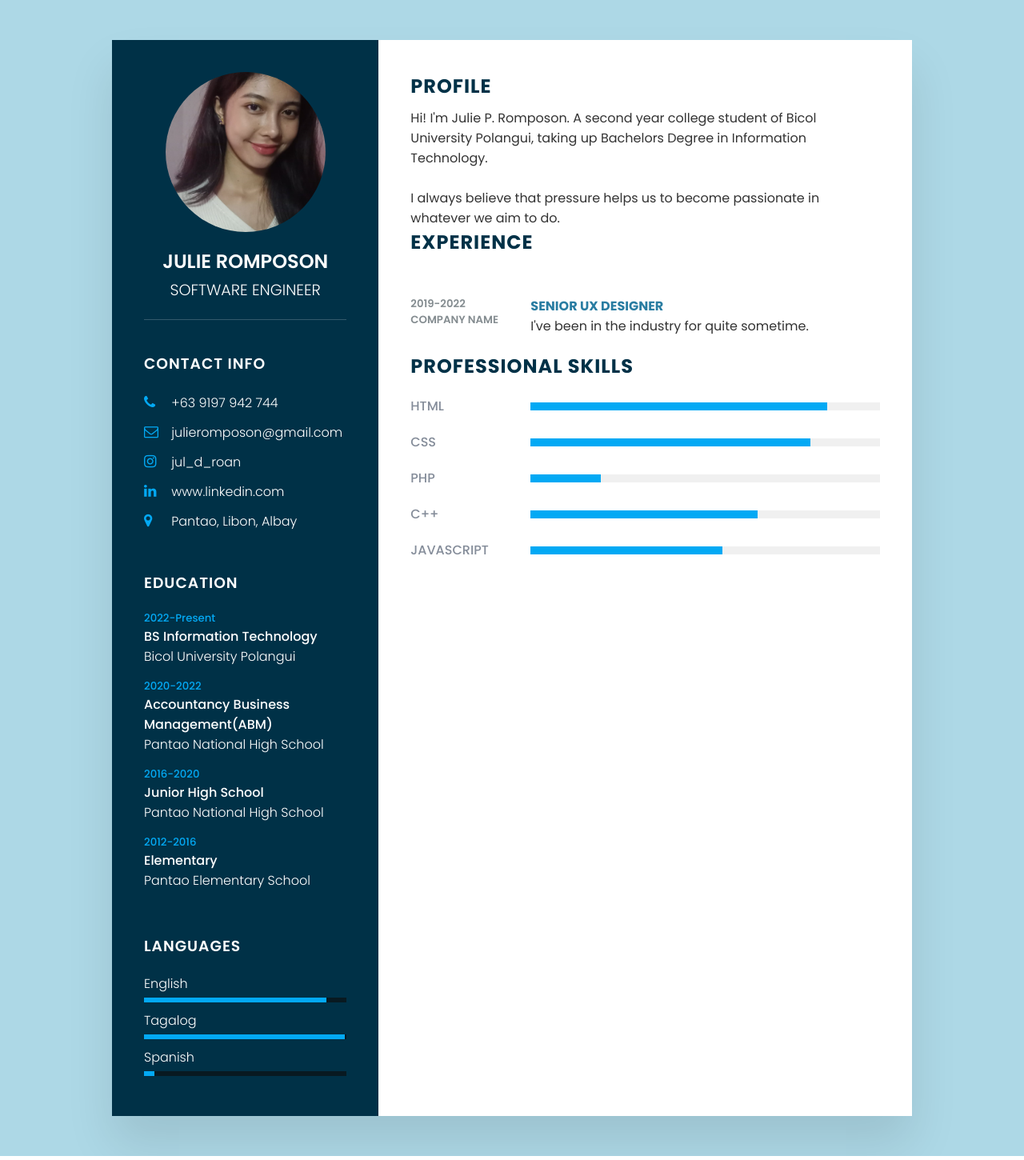
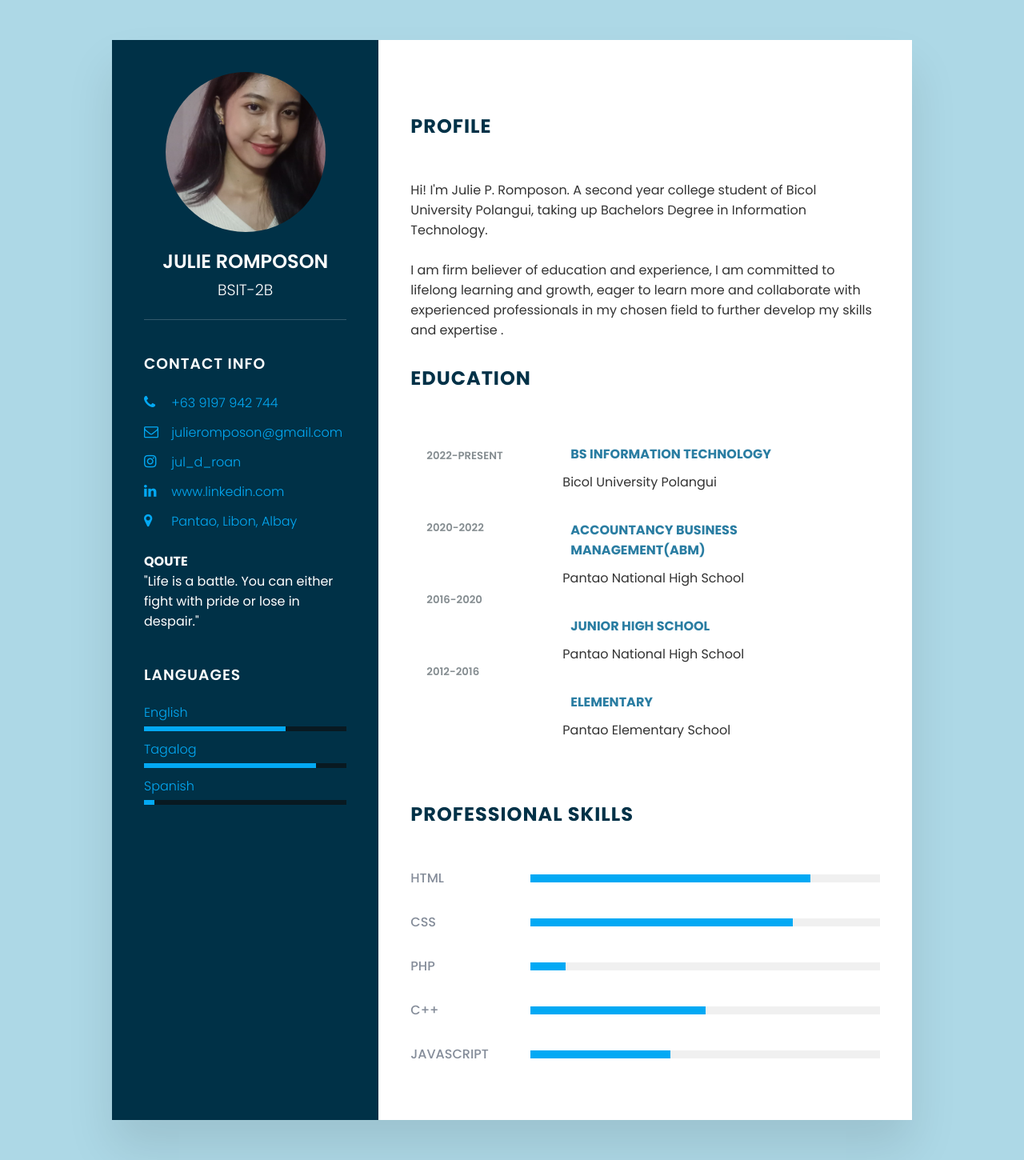
Before and after one commit to jleiprrb/2024_BSIT-2B_Eligere_Julie-Pernecita-Romposon, a PHP site: page /resume.html in a window 1280 px wide. Shown: the whole page at 80% size. Run offline with PHP 8.4, Linux system fonts and the light colour scheme.

Commit message:
Add files via upload

```diff
--- a/resume.html
+++ b/resume.html
@@ -13,7 +13,7 @@
                 <div class="imgJ14">
                     <img src="imgJ14.jpg" alt="Profile Image">
                 </div>
-                <h2>Julie Romposon<br><span>Software Engineer</span></h2>
+                <h2>Julie Romposon<br><span>BSIT-2B</span></h2>
             </div>
             <div class="contactInfo">
                 <h3 class="title">Contact Info</h3>
@@ -41,30 +41,9 @@
                 </ul>
             </div>
 
-            <div class="contactInfo education">
-                <h3 class="title">Education</h3>
-                <ul>
-                    <li>
-                        <h5>2022-Present</h5>
-                        <h4>BS Information Technology</h4>
-                        <h4>Bicol University Polangui</h4>
-                    </li>
-                    <li>
-                        <h5>2020-2022</h5>
-                        <h4>Accountancy Business Management(ABM)</h4>
-                        <h4>Pantao National High School</h4>
-                    </li>
-                    <li>
-                        <h5>2016-2020</h5>
-                        <h4>Junior High School</h4>
-                        <h4>Pantao National High School</h4>
-                    </li>
-                    <li>
-                        <h5>2012-2016</h5>
-                        <h4>Elementary</h4>
-                        <h4>Pantao Elementary School</h4>
-                    </li>
-                </ul>
+            <div class="qoute" style="color:white; padding-top: 15px; ">
+                <h4>QOUTE</h4>
+                <p style="color:white;">"Life is a battle. You can either fight with pride or lose in despair."</p>
             </div>
 
             <div class="contactInfo language">
@@ -73,13 +52,13 @@
                     <li>
                         <span class="text">English</span>
                         <span class="percent">
-                         <div style="width: 90%;"></div>
+                         <div style="width: 70%;"></div>
                         </span>
                     </li>
                     <li>
                         <span class="text">Tagalog</span>
                         <span class="percent">
-                            <div style="width: 99%;"></div>
+                            <div style="width: 85%;"></div>
                         </span>
                     </li>
                     <li>
@@ -97,18 +76,28 @@
             <div class="about">
                 <h2 class="title2">Profile</h2>
                 <p>Hi! I'm Julie P. Romposon. A second year college student of Bicol University Polangui, taking up Bachelors Degree in Information Technology.
-                    <br> <br>I always believe that pressure helps us to become passionate in whatever we aim to do.</p>
+                    <br> <br>I am firm believer of education and experience, I am committed to lifelong learning and growth, eager to learn more and collaborate with experienced professionals in my chosen field to further develop my skills and expertise .</p>
+
             <div class="about">
-                <h2 class="title2">Experience</h2>
+                <h2 class="title2" style="margin-top: 30px;">Education</h2>
             </div>
                 <div class="box">
-                    <div class="year_company">
-                        <h5>2019-2022</h5>
-                        <h5>Company Name</h5>
+                    <div class="year_c">
+                        <h5>2022-Present</h5> <br> <br>
+                        <h5>2020-2022</h5> <br> <br>
+                        <h5>2016-2020</h5> <br> <br>
+                        <h5>2012-2016</h5> <br> <br>
                     </div>
-                    <div class="text">
-                        <h4>Senior Ux Designer</h4>
-                        <p>I've been in the industry for quite sometime.</p>
+                    <div class="text" style="margin-left:20px ; margin-top: 5px;" >
+                        <h4> BS Information Technology</h4>
+                        <p> Bicol University Polangui</p><br>
+                        <h4> Accountancy Business Management(ABM)</h4>
+                        <p> Pantao National High School</p><br>
+                        <h4> Junior High School</h4>
+                        <p> Pantao National High School</p><br>
+                        <h4>Elementary </h4>
+                        <p> Pantao Elementary School</p><br>
+
                     </div>
                 </div>
 
@@ -117,31 +106,31 @@
                     <div class="box">
                         <h4>Html</h4>
                         <div class="percent">
-                            <div style="width: 85%;"></div>
+                            <div style="width: 80%;"></div>
                         </div>
                     </div>
                     <div class="box">
                         <h4>Css</h4>
                         <div class="percent">
-                            <div style="width: 80%;"></div>
+                            <div style="width: 75%;"></div>
                         </div>
                     </div>
                     <div class="box">
                         <h4>php</h4>
                         <div class="percent">
-                            <div style="width: 20%;"></div>
+                            <div style="width: 10%;"></div>
                         </div>
                     </div>
                     <div class="box">
                         <h4>c++</h4>
                         <div class="percent">
-                            <div style="width: 65%;"></div>
+                            <div style="width: 50%;"></div>
                         </div>
                     </div>
                     <div class="box">
                         <h4>Javascript</h4>
                         <div class="percent">
-                            <div style="width: 55%;"></div>
+                            <div style="width: 40%;"></div>
                         </div>
                     </div>
                 </div>
--- a/style.css
+++ b/style.css
@@ -106,27 +106,21 @@ body {
 }
 
 .contactInfo ul li span{
-    color: #fff;
+    color: #03a9f4;
     font-weight: 300;
 }
 
-.contactInfo.education li{
-    margin-bottom: 15px;
+.qoute{
+    padding-top: 10px;
+
 }
+.qoute .h4{
+    color:#03a9f4;
+}
+.qoute .p{
+    color:#fff;
+    font-size:small;
 
-.contactInfo.education h5{
-    color: #03a9f4;
-    font-weight: 500;
-}
-
-.contactInfo.education h4:nth-child(2){
-    color: #fff;
-    font-weight: 500;
-}
-
-.contactInfo.education h4{
-    color: #fff;
-    font-weight: 300;
 }
 
 .contactInfo.language .percent{
@@ -149,8 +143,6 @@ body {
 
 
 
-
-
 .container .right_side {
     position: relative;
     background: #fff;
@@ -169,7 +161,8 @@ body {
     color: #003147;
     text-transform: uppercase;
     letter-spacing: 1px;
-    margin-bottom: 10px;
+    margin-bottom: 50px;
+    margin-top: 50px;
 }
 
 p{
@@ -179,24 +172,37 @@ p{
 .about .box{
     display: flex;
     flex-direction: row;
-    margin: 20px 0;
+    margin: 30px 0;
 }
 
-.about .box .year_company{
+.about .box .year_c{
     min-width: 150px;
+    margin: 10px;
 }
 
-.about .box .year_company h5{
+.about .box .year_c h5{
     text-transform: uppercase;
     color: #848c90;
     font-weight: 600;
+    margin: 10px;
 }
+
+.about.box.text {
+    margin-top: 0; /* add some space above the text */
+    margin-left: 20px;
+  }
 
 .about .box .text h4{
     text-transform: uppercase;
     color: #2a7da2;
     font-size: 16px;
+    margin: 10px;
 }
+.about.box.text p {
+    color: #848c90; /* grayish color */
+    font-weight: 300; /* light font weight */
+    margin: 0; /* remove margin */
+  }
 
 .skills .box{
     position: relative;
```
